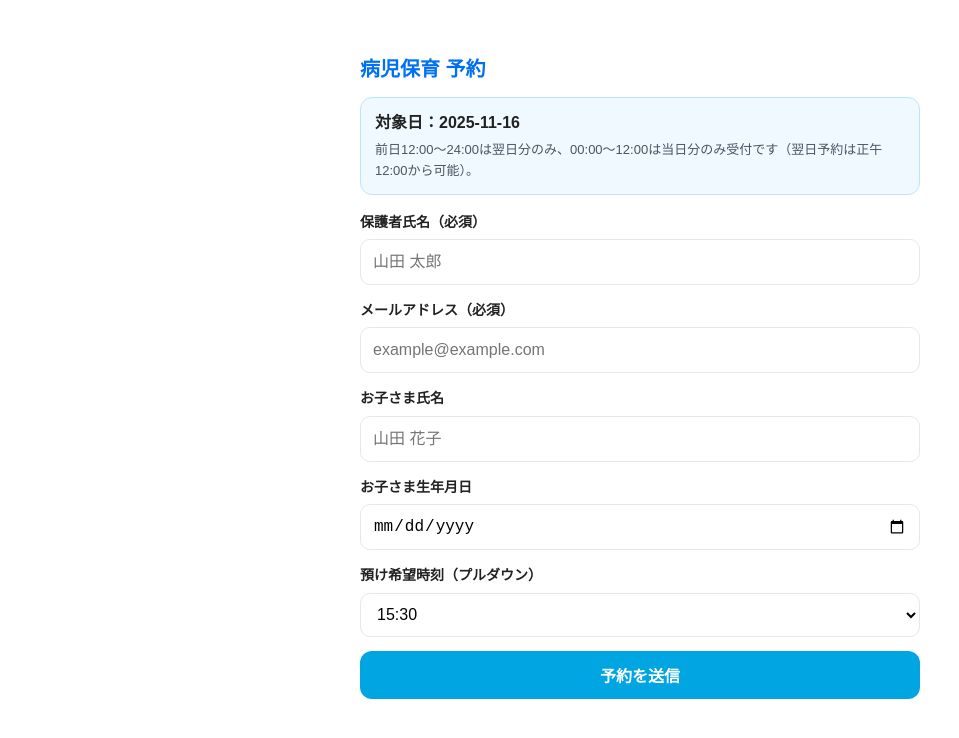
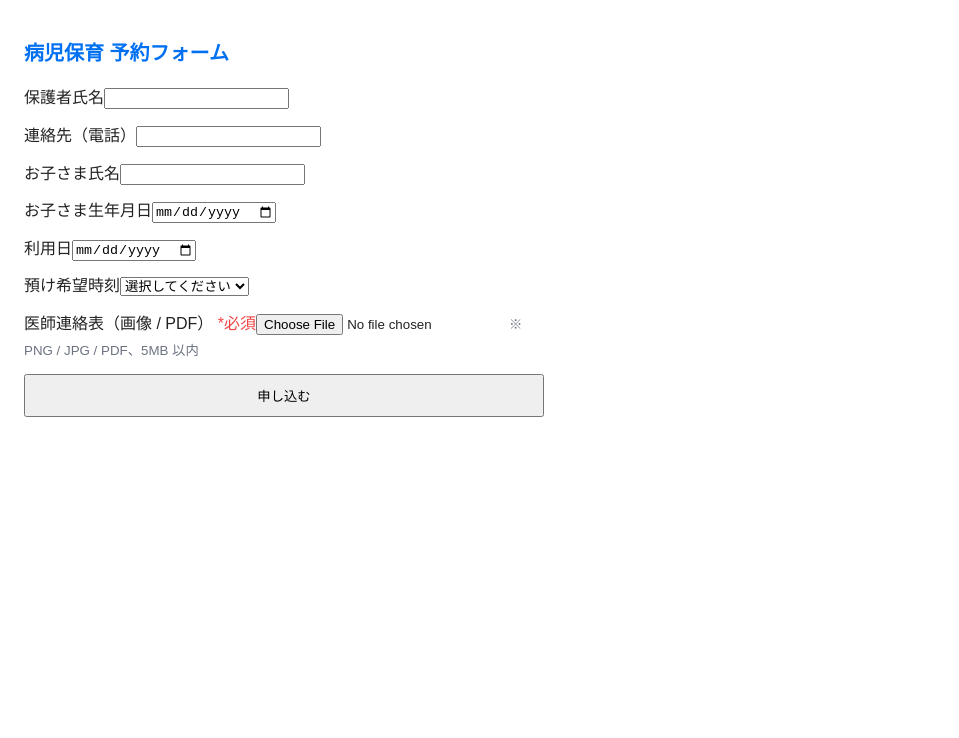
Before and after one commit to le-watanabe-y/support-you-yoro-reservation-clean, a Next.js app: page /reserve in a window 1280 px wide. Shown: the top 738 px of the page, without its empty margins (0-959 px from the left). Built offline with nearby package versions, Linux system fonts and the light colour scheme.

Commit message:
Update page.tsx

```diff
--- a/app/reserve/page.tsx
+++ b/app/reserve/page.tsx
@@ -1,107 +1,132 @@
 "use client";
 
-import { useEffect, useMemo, useState } from "react";
+import { useState } from "react";
 import { useRouter } from "next/navigation";
 
-// 時刻プルダウン
-function generateTimes(start = "08:00", end = "18:00", stepMin = 30): string[] {
-  const toMin = (hhmm: string) => { const [h,m] = hhmm.split(":").map(Number); return h*60+(m||0); };
-  const pad = (n: number) => String(n).padStart(2,"0");
-  const toHHMM = (m: number) => `${pad(Math.floor(m/60))}:${pad(m%60)}`;
-  const out: string[] = []; for (let m=toMin(start); m<=toMin(end); m+=stepMin) out.push(toHHMM(m)); return out;
-}
-const TIME_OPTIONS = generateTimes("08:00","18:00",30);
-
-// JST & 正午ルール
-function nowJST(): Date { return new Date(new Date().toLocaleString("en-US",{timeZone:"Asia/Tokyo"})); }
-function ymd(d: Date){ const y=d.getFullYear(); const m=String(d.getMonth()+1).padStart(2,"0"); const dd=String(d.getDate()).padStart(2,"0"); return `${y}-${m}-${dd}`; }
-function addDays(d: Date,n:number){ const c=new Date(d); c.setDate(c.getDate()+n); return c; }
-function currentPreferredDate(): string { const n=nowJST(); return n.getHours()<12? ymd(n): ymd(addDays(n,1)); }
+type FormState = {
+  guardian_name: string;
+  guardian_phone: string;
+  child_name: string;
+  child_birthdate: string;
+  preferred_date: string;
+  dropoff_time: string;
+};
 
 export default function ReservePage() {
   const router = useRouter();
-  const preferredDate = useMemo(()=>currentPreferredDate(),[]);
-  const [guardianName,setGuardianName]=useState("");
-  const [email,setEmail]=useState("");
-  const [childName,setChildName]=useState("");
-  const [childBirthdate,setChildBirthdate]=useState("");
-  const [dropoffTime,setDropoffTime]=useState(TIME_OPTIONS[0]);
-  const [submitting,setSubmitting]=useState(false);
-  const [message,setMessage]=useState<string|null>(null);
+  const [state, setState] = useState<FormState>({
+    guardian_name: "",
+    guardian_phone: "",
+    child_name: "",
+    child_birthdate: "",
+    preferred_date: "",
+    dropoff_time: "",
+  });
+  const [file, setFile] = useState<File | null>(null);
+  const [submitting, setSubmitting] = useState(false);
+  const [err, setErr] = useState<string | null>(null);
 
-  useEffect(()=>{ // 直近の30分刻みに寄せる
-    const n=nowJST(); const hh=String(n.getHours()).padStart(2,"0"); const mm=n.getMinutes()<30?"00":"30";
-    const base=`${hh}:${mm}`; const found=TIME_OPTIONS.find(t=>t>=base); if(found) setDropoffTime(found);
-  },[]);
+  const onChange =
+    (k: keyof FormState) =>
+    (e: React.ChangeEvent<HTMLInputElement | HTMLSelectElement>) =>
+      setState((s) => ({ ...s, [k]: e.target.value }));
 
-  async function onSubmit(e: React.FormEvent){
-    e.preventDefault(); setSubmitting(true); setMessage(null);
-    try{
-      const res=await fetch("/api/reservations",{ method:"POST", headers:{ "Content-Type":"application/json" }, cache:"no-store",
-        body:JSON.stringify({
-          guardianName, email, childName, childBirthdate: childBirthdate||null,
-          preferredDate, dropoffTime
-        })
-      });
-      const json=await res.json().catch(()=>({}));
-      if(!res.ok || !json?.ok){ setMessage(json?.message||"送信に失敗しました"); }
-      else{
-        const status = json?.status==="approved" ? "approved" : "pending";
-        router.push(`/reserve/thanks?status=${status}`);
-        return;
-      }
-    }catch(err:any){ setMessage(err?.message||"送信エラーが発生しました"); }
-    finally{ setSubmitting(false); }
+  async function onSubmit(e: React.FormEvent) {
+    e.preventDefault();
+    setErr(null);
+
+    if (!file) {
+      setErr("医師連絡表（画像 / PDF）の添付が必須です。");
+      return;
+    }
+    const okTypes = ["image/png", "image/jpeg", "application/pdf"];
+    if (!okTypes.includes(file.type)) {
+      setErr("添付できるファイルは PNG / JPG / PDF のみです。");
+      return;
+    }
+    if (file.size > 5 * 1024 * 1024) {
+      setErr("ファイルサイズは 5MB 以内にしてください。");
+      return;
+    }
+
+    try {
+      setSubmitting(true);
+      const fd = new FormData();
+      Object.entries(state).forEach(([k, v]) => fd.append(k, v));
+      fd.append("medical_letter", file);
+
+      const res = await fetch("/api/reservations", { method: "POST", body: fd });
+      const json = await res.json();
+      if (!res.ok || !json?.ok) throw new Error(json?.message ?? "送信に失敗しました");
+
+      router.push(`/reserve/thanks?id=${encodeURIComponent(json.id)}&status=${json.status ?? "pending"}`);
+    } catch (e: any) {
+      setErr(e?.message ?? "送信に失敗しました");
+    } finally {
+      setSubmitting(false);
+    }
   }
 
-  const noonHint="前日12:00〜24:00は翌日分のみ、00:00〜12:00は当日分のみ受付です（翌日予約は正午12:00から可能）。";
+  return (
+    <main style={{ padding: 24 }}>
+      <h1 style={{ fontSize: 20, fontWeight: 600, marginBottom: 16 }}>病児保育 予約フォーム</h1>
 
-  return (
-    <main style={styles.wrap}>
-      <h1 style={styles.h1}>病児保育 予約</h1>
-      <div style={styles.notice}>
-        <div><strong>対象日：</strong><span style={{fontWeight:700}}>{preferredDate}</span></div>
-        <div style={{fontSize:13,color:"#4b5563",marginTop:4}}>{noonHint}</div>
-      </div>
-
-      <form onSubmit={onSubmit} style={styles.form}>
-        <label style={styles.label}>保護者氏名（必須）
-          <input style={styles.input} value={guardianName} onChange={e=>setGuardianName(e.target.value)} required placeholder="山田 太郎"/>
+      <form onSubmit={onSubmit} style={{ display: "grid", gap: 12, maxWidth: 520 }}>
+        <label>
+          保護者氏名
+          <input required value={state.guardian_name} onChange={onChange("guardian_name")} />
+        </label>
+        <label>
+          連絡先（電話）
+          <input required value={state.guardian_phone} onChange={onChange("guardian_phone")} />
+        </label>
+        <label>
+          お子さま氏名
+          <input required value={state.child_name} onChange={onChange("child_name")} />
+        </label>
+        <label>
+          お子さま生年月日
+          <input type="date" required value={state.child_birthdate} onChange={onChange("child_birthdate")} />
+        </label>
+        <label>
+          利用日
+          <input type="date" required value={state.preferred_date} onChange={onChange("preferred_date")} />
         </label>
 
-        <label style={styles.label}>メールアドレス（必須）
-          <input style={styles.input} value={email} onChange={e=>setEmail(e.target.value)} required placeholder="example@example.com" type="email" inputMode="email"/>
-        </label>
-
-        <label style={styles.label}>お子さま氏名
-          <input style={styles.input} value={childName} onChange={e=>setChildName(e.target.value)} placeholder="山田 花子"/>
-        </label>
-
-        <label style={styles.label}>お子さま生年月日
-          <input style={styles.input} value={childBirthdate} onChange={e=>setChildBirthdate(e.target.value)} type="date" placeholder="YYYY-MM-DD"/>
-        </label>
-
-        <label style={styles.label}>預け希望時刻（プルダウン）
-          <select style={styles.select} value={dropoffTime} onChange={e=>setDropoffTime(e.target.value)} required>
-            {TIME_OPTIONS.map(t=><option key={t} value={t}>{t}</option>)}
+        <label>
+          預け希望時刻
+          <select required value={state.dropoff_time} onChange={onChange("dropoff_time")}>
+            <option value="">選択してください</option>
+            {Array.from({ length: 24 * 2 }).map((_, i) => {
+              const hh = String(Math.floor(i / 2)).padStart(2, "0");
+              const mm = i % 2 === 0 ? "00" : "30";
+              const t = `${hh}:${mm}`;
+              return (
+                <option key={t} value={t}>
+                  {t}
+                </option>
+              );
+            })}
           </select>
         </label>
 
-        <button type="submit" disabled={submitting} style={styles.submit}>{submitting?"送信中…":"予約を送信"}</button>
-        {message && <p style={styles.message}>{message}</p>}
+        <label>
+          医師連絡表（画像 / PDF） <span style={{ color: "#ef4444" }}>*必須</span>
+          <input
+            type="file"
+            accept="image/png,image/jpeg,application/pdf"
+            onChange={(e) => setFile(e.target.files?.[0] ?? null)}
+            required
+          />
+          <small style={{ color: "#6b7280" }}>※ PNG / JPG / PDF、5MB 以内</small>
+        </label>
+
+        {err && <p style={{ color: "#ef4444" }}>{err}</p>}
+
+        <button disabled={submitting} type="submit" style={{ padding: "10px 16px" }}>
+          {submitting ? "送信中…" : "申し込む"}
+        </button>
       </form>
     </main>
   );
 }
-
-const styles: Record<string, React.CSSProperties> = {
-  wrap:{maxWidth:560,margin:"24px auto",padding:"16px"},
-  h1:{fontSize:20,fontWeight:800,marginBottom:12},
-  notice:{background:"#F0F9FF",border:"1px solid #BAE6FD",borderRadius:12,padding:"12px 14px",marginBottom:16},
-  form:{display:"grid",gap:14},
-  label:{display:"grid",gap:6,fontSize:14,fontWeight:600},
-  input:{height:44,padding:"0 12px",fontSize:16,border:"1px solid #e5e7eb",borderRadius:10},
-  select:{height:44,padding:"0 12px",fontSize:16,border:"1px solid #e5e7eb",borderRadius:10,background:"#fff"},
-  submit:{height:48,background:"#00A5E2",color:"#fff",border:0,borderRadius:12,fontWeight:700,fontSize:16},
-  message:{marginTop:8,color:"#0F766E",fontWeight:700}
-};
```
